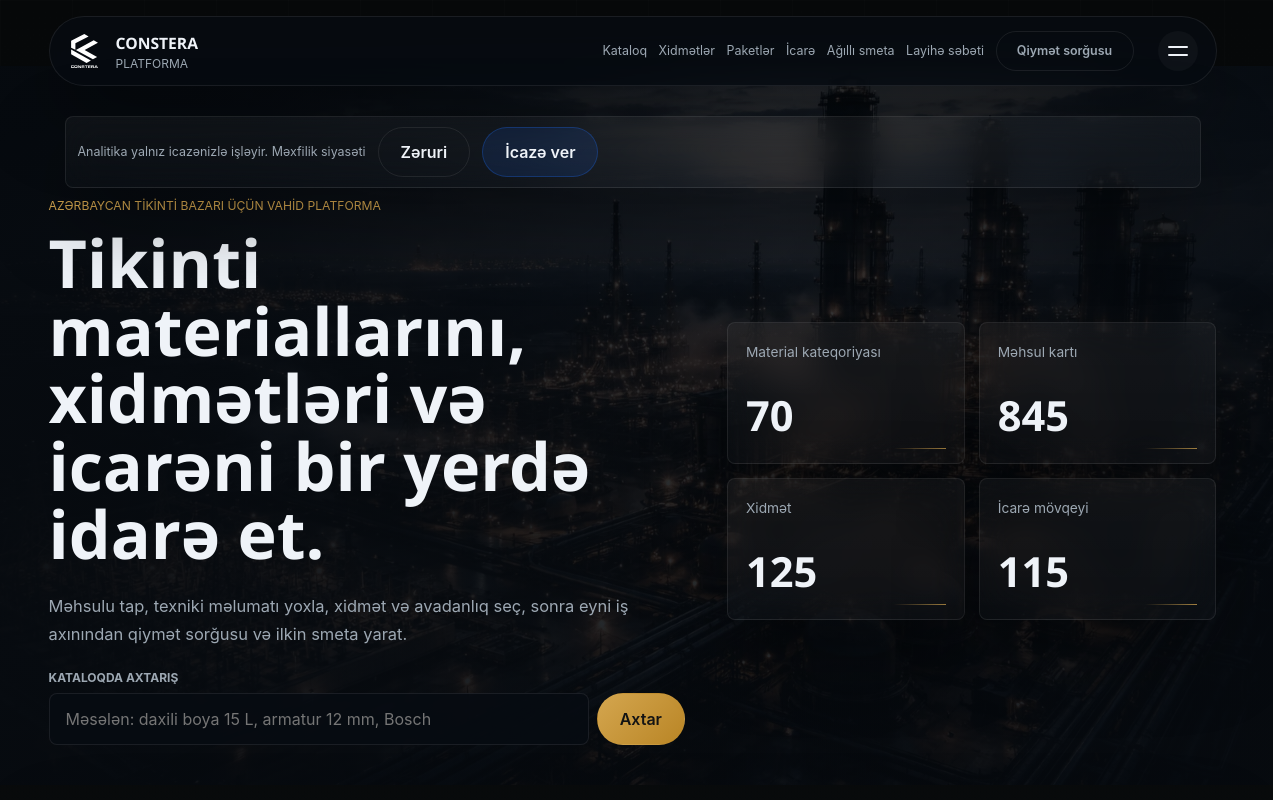
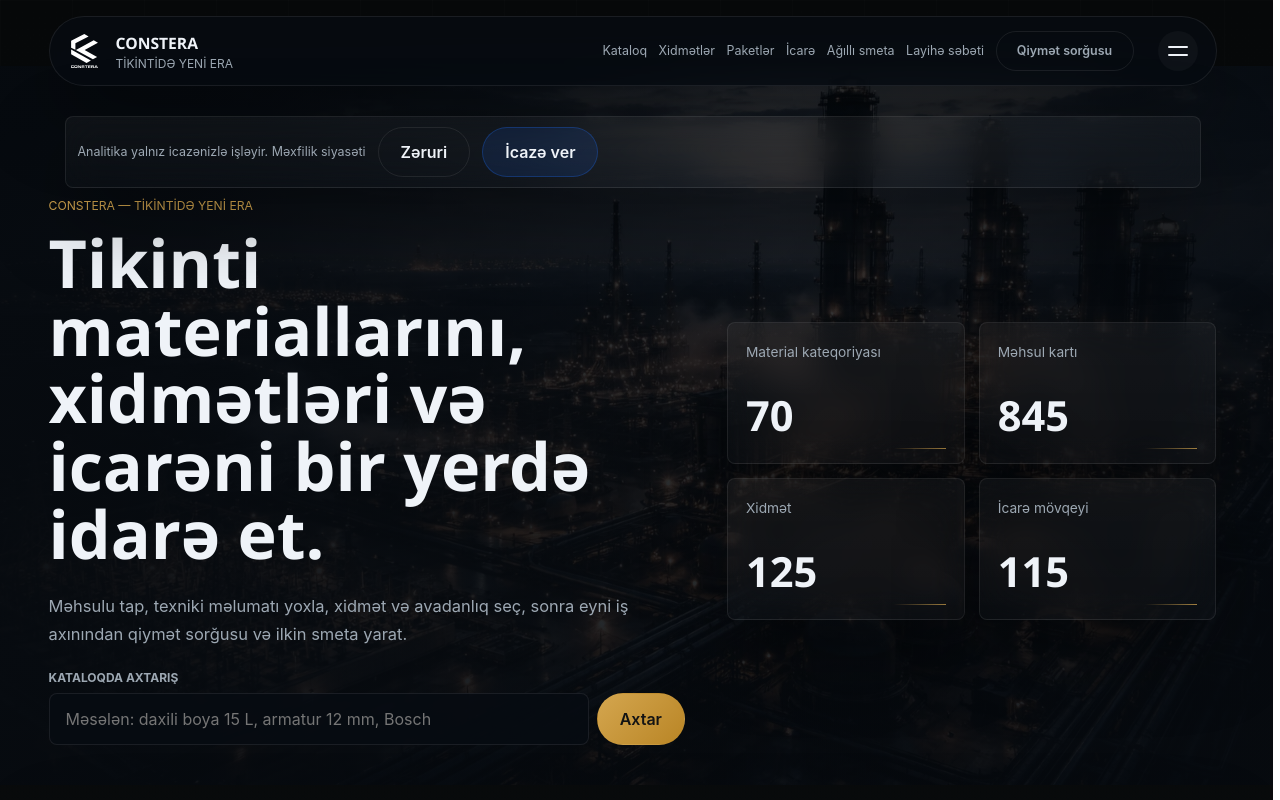
Before and after one commit to maharramv/constera, a website: page index.html in a window 1280 px wide. Shown: the top 800 px of the page. Drawn offline with Linux system fonts and the light colour scheme.

Commit message:
Add ConstEra brand slogan

```diff
--- a/index.html
+++ b/index.html
@@ -3,7 +3,7 @@
   <head>
     <meta charset="UTF-8" />
     <meta name="viewport" content="width=device-width, initial-scale=1.0" />
-    <title>ConstEra | Tikinti materialları, xidmətlər və icarə</title>
+    <title>ConstEra | Tikintidə yeni era</title>
     <meta
       name="description"
       content="ConstEra Azərbaycanda tikinti materialları, təmir və tikinti xidmətləri, hazır paketlər, avadanlıq icarəsi və qiymət sorğuları üçün vahid platformadır."
@@ -27,7 +27,7 @@
           <img class="brand-logo" src="assets/images/white.svg" alt="ConstEra loqosu" />
           <span class="brand-copy">
             <strong>CONSTERA</strong>
-            <span>Platforma</span>
+            <span>Tikintidə yeni era</span>
           </span>
         </a>
 
@@ -57,7 +57,7 @@
             <img src="assets/images/hero.webp" alt="Tikinti və sənaye infrastrukturu" width="1536" height="1024" loading="eager" fetchpriority="high" decoding="async" />
           </div>
           <div class="hero-copy">
-            <p class="eyebrow">Azərbaycan tikinti bazarı üçün vahid platforma</p>
+            <p class="eyebrow">ConstEra — tikintidə yeni era</p>
             <h1>Tikinti materiallarını, xidmətləri və icarəni bir yerdə idarə et.</h1>
             <p class="hero-text">
               Məhsulu tap, texniki məlumatı yoxla, xidmət və avadanlıq seç, sonra eyni
@@ -242,7 +242,7 @@
               <img class="footer-logo" src="assets/images/white.svg" alt="ConstEra loqosu" />
               <div>
                 <strong>CONSTERA</strong>
-                <p>Azərbaycan tikinti bazarı üçün material, xidmət, paket, icarə və qiymət sorğusu platforması.</p>
+                <p><strong>Tikintidə yeni era.</strong> Material, xidmət, paket, icarə və qiymət sorğusu üçün vahid platforma.</p>
               </div>
             </div>
             <div class="footer-column">
```
Also changed, not shown: login.html (+1 -1 lines), templates/auth-header.html (+1 -1 lines), templates/site-footer.html (+1 -1 lines), templates/site-header.html (+1 -1 lines), tests/site/site-shell.test.mjs (+10 -0 lines), assets/icons/site.webmanifest.
